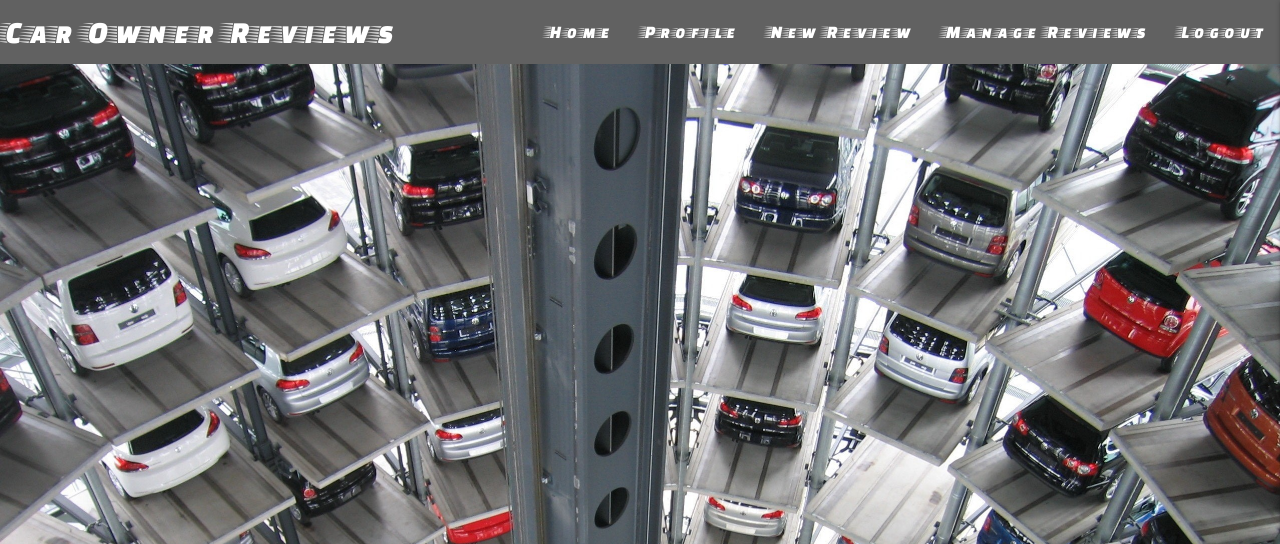
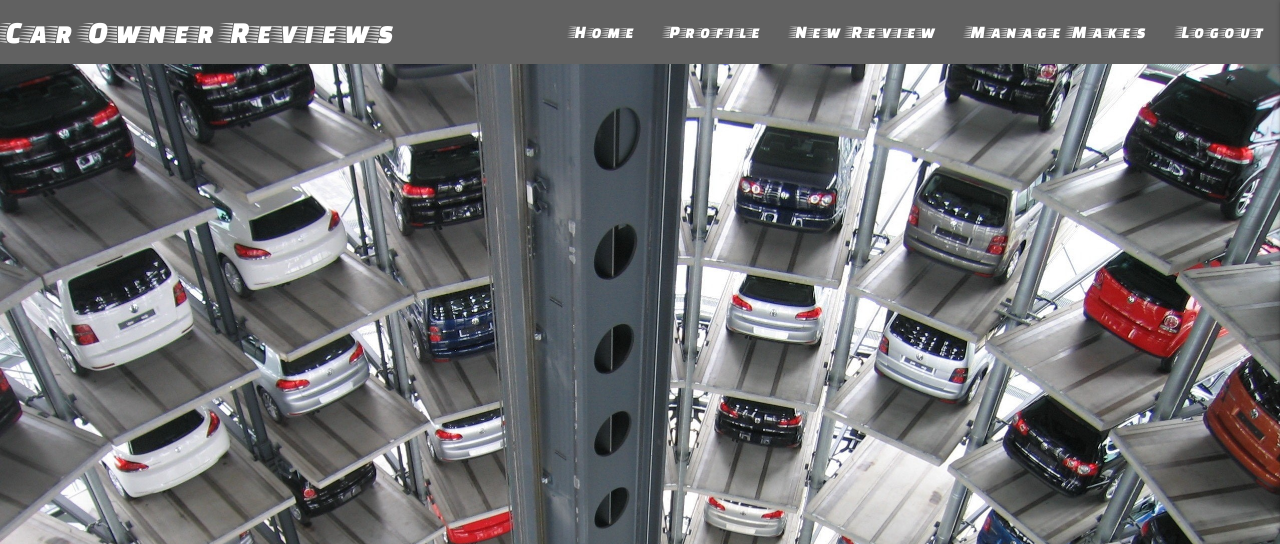
Before and after one commit to rhysseddon/Car-Owner-Reviews-MS3-Project, a Flask app: page / in a window 1280 px wide. Shown: the top 544 px of the page. Run offline with Flask 2, Linux system fonts and the light colour scheme; the visitor is signed in with stand-in values (Sample User, id 1); data that the repository does not hold is empty; some libraries are stand-ins or nearby versions; some web fonts are replaced.

Commit message:
Add Manage manage makes template

```diff
--- a/app.py
+++ b/app.py
@@ -38,8 +38,8 @@ def search():
     """
     query = request.form.get("query")
     reviews = list(mongo.db.reviews.find({"$text": {"$search": query}}))
-    if session["user"] == "admin":  # And on manage reviews page??
-        return render_template("manage_reviews.html", reviews=reviews)
+    # if session["user"] == "admin":  # And on manage reviews page??
+    #     return render_template("manage_reviews.html", reviews=reviews)
 
     return render_template("home.html", reviews=reviews)
 
@@ -181,7 +181,7 @@ def edit_review(review_id):
             flash("Review Successfully Edited")
             if session["user"] == "admin":
                 return redirect(url_for(
-                    "get_manage", username=session["user"]))
+                    "get_reviews", username=session["user"]))
             else:
                 return redirect(url_for("profile", username=session["user"]))
         makes = mongo.db.makes.find().sort("make", 1)
@@ -199,21 +199,21 @@ def delete_review(review_id):
     """
     mongo.db.reviews.remove({"_id": ObjectId(review_id)})
     flash("Review Successfully Deleted")
-    if session["user"] == "admin":
+    if session["user"] == "admin":  # needs to redirect to profile when admin deletes on profile
         return redirect(url_for(
-            "get_manage", username=session["user"]))
+            "get_reviews", username=session["user"]))
 
     return redirect(url_for("profile", username=session["user"]))
 
 
-@app.route("/get_manage")
-def get_manage():
+@app.route("/get_makes")
+def get_makes():
     """
-    This function will find reviews in db and render to
-    manage reviews page.
+    This function will find makes in db and render to
+    manage makes page.
     """
-    reviews = list(mongo.db.reviews.find().sort("_id", -1))
-    return render_template("manage_reviews.html", reviews=reviews)
+    makes = list(mongo.db.makes.find().sort("make", 1))
+    return render_template("manage_makes.html", makes=makes)
 
 
 if __name__ == "__main__":
--- a/templates/base.html
+++ b/templates/base.html
@@ -34,7 +34,7 @@
                         <li><a href="{{ url_for('profile', username=session['user']) }}">Profile</a></li>
                         <li><a href="{{ url_for('add_review') }}">New Review</a></li>
                         {% if session.user|lower == "admin"|lower %}
-                            <li><a href="{{ url_for('get_manage') }}">Manage Reviews</a></li>
+                            <li><a href="{{ url_for('get_makes') }}">Manage Makes</a></li>
                         {% endif %}
                         <li><a href="{{ url_for('logout') }}">Logout</a></li>
                     {% else %}
@@ -52,7 +52,7 @@
                 <li><a href="{{ url_for('profile', username=session['user']) }}">Profile</a></li>
                 <li><a href="{{ url_for('add_review') }}">New Review</a></li>
                 {% if session.user|lower == "admin"|lower %}
-                    <li><a href="{{ url_for('get_manage') }}">Manage Reviews</a></li>
+                    <li><a href="{{ url_for('get_makes') }}">Manage Makes</a></li>
                 {% endif %}
                 <li><a href="{{ url_for('logout') }}">Logout</a></li>
             {% else %}
--- a/templates/home.html
+++ b/templates/home.html
@@ -69,7 +69,7 @@
                     <div class="collapsible-body prewrap">
                         <p>Make: {{ review.make }}</p><br>
                         <p>Model: {{ review.model }}</p><br>
-                        <p>Make: {{ review.year }}</p><br>
+                        <p>Year: {{ review.year }}</p><br>
                         <p class="prewrap">Review: {{ review.review }}</p><br>
                         <p>Rating: {{ review.rating }} / 5</p><br>
                         <p><em>Owner: {{ review.owner }}</em></p>
--- a/templates/manage_reviews.html
+++ b/templates/manage_reviews.html
@@ -1,4 +1,4 @@
-{% extends "base.html" %}
+ {% extends "base.html" %}
 {% block content %}
 
     <h3 class="center-align">Manage Reviews</h3>
```
Also changed, not shown: templates/manage_makes.html (added, +18 -0 lines).
